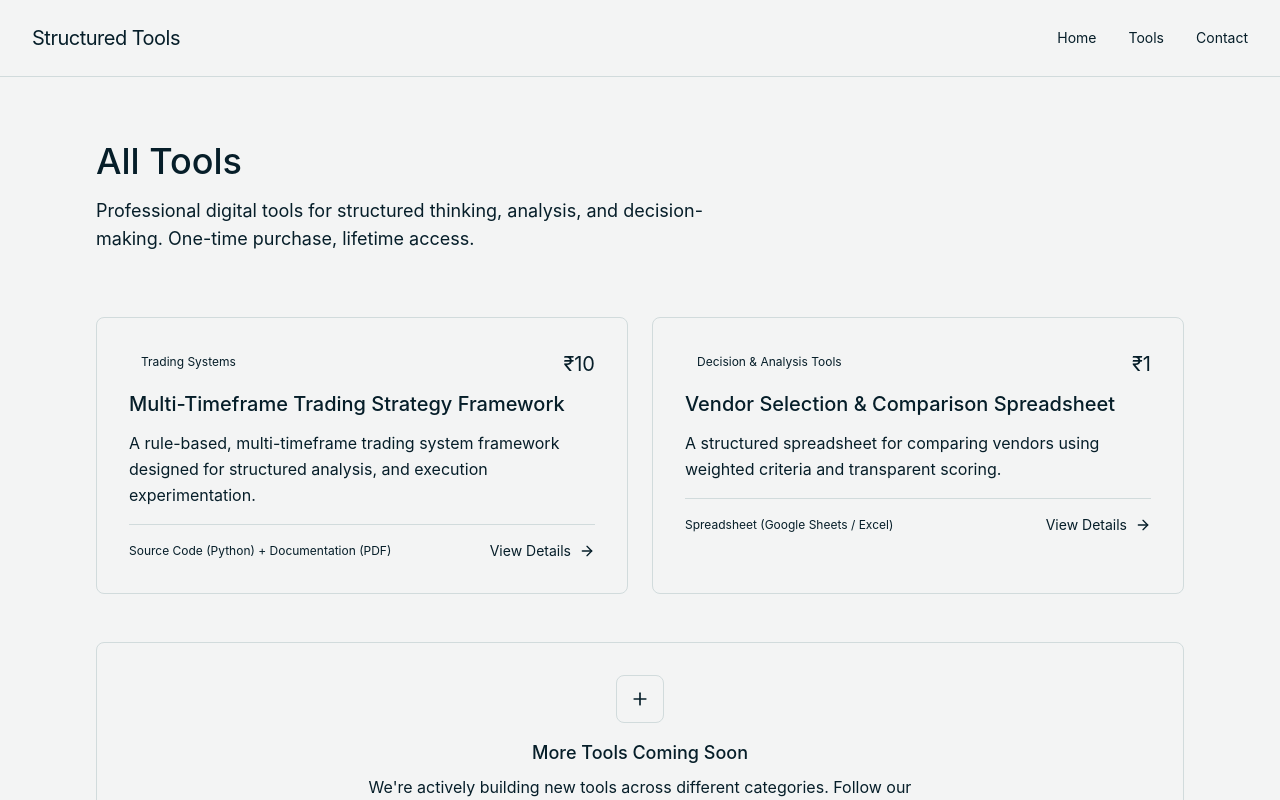
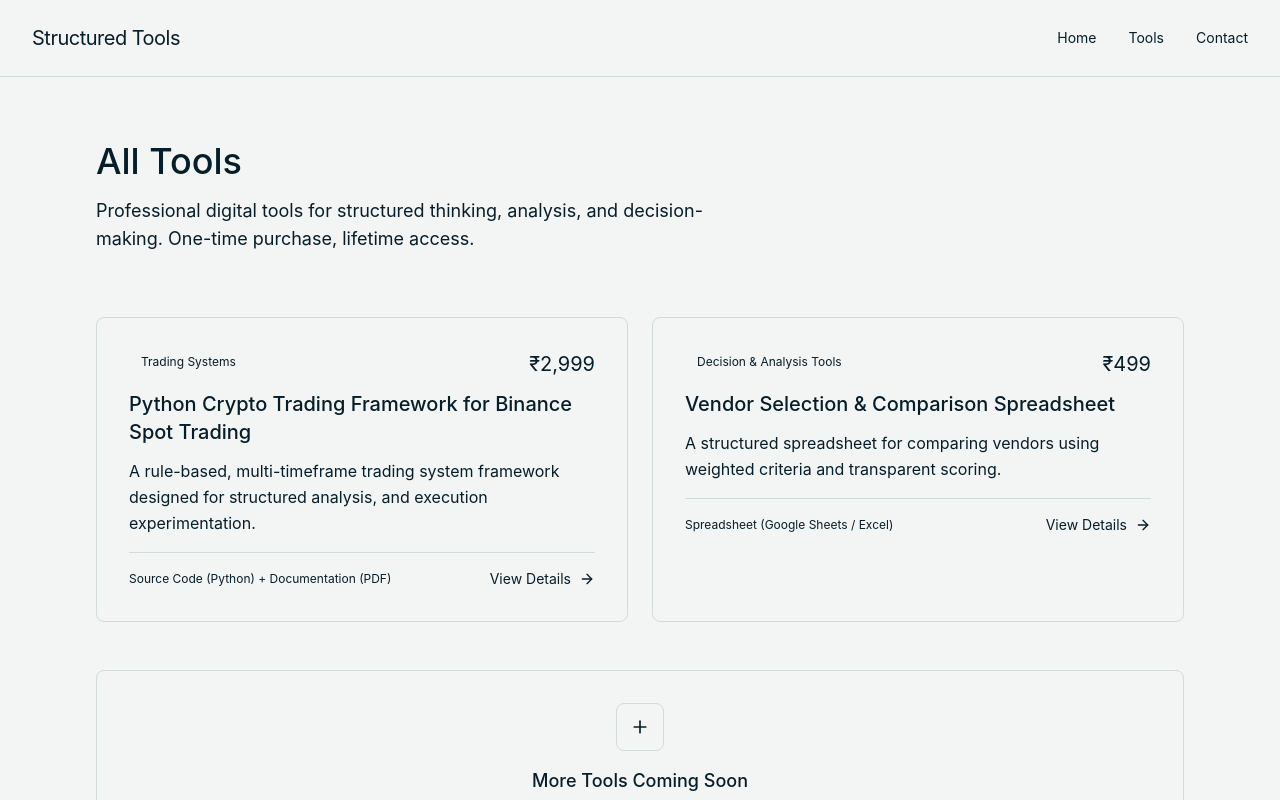
Before and after one commit to VedantN0/structured-tools-site, a React (Vite) app: page /products in a window 1280 px wide. Shown: the top 800 px of the page. Built offline with nearby package versions, Linux system fonts and the light colour scheme.

Commit message:
Version 1

```diff
--- a/src/app/data/products.ts
+++ b/src/app/data/products.ts
@@ -15,7 +15,7 @@ export interface Product {
 export const products: Product[] = [
   {
     id: "multi-timeframe-trading-strategy",
-    name: "Multi-Timeframe Trading Strategy Framework",
+    name: "Python Crypto Trading Framework for Binance Spot Trading",
     category: "Trading Systems",
     format: "Source Code (Python) + Documentation (PDF)",
     shortDescription:
@@ -36,7 +36,7 @@ export const products: Product[] = [
       "Detailed access and usage instructions (PDF)",
       "Lifetime access to the repository"
     ],
-    price: 1000,
+    price: 299900,
     accessFile: ["/downloads/multi-timeframe-strategy.pdf"],
     features: [
       "Multi-timeframe market analysis",
@@ -69,7 +69,7 @@ export const products: Product[] = [
       "Option to export as Excel",
       "Lifetime access"
     ],
-    price: 100,
+    price: 49900,
     accessFile: ["/downloads/vendor-selection-spreadsheet.pdf"],
     features: [
       "Weighted criteria scoring",
```
